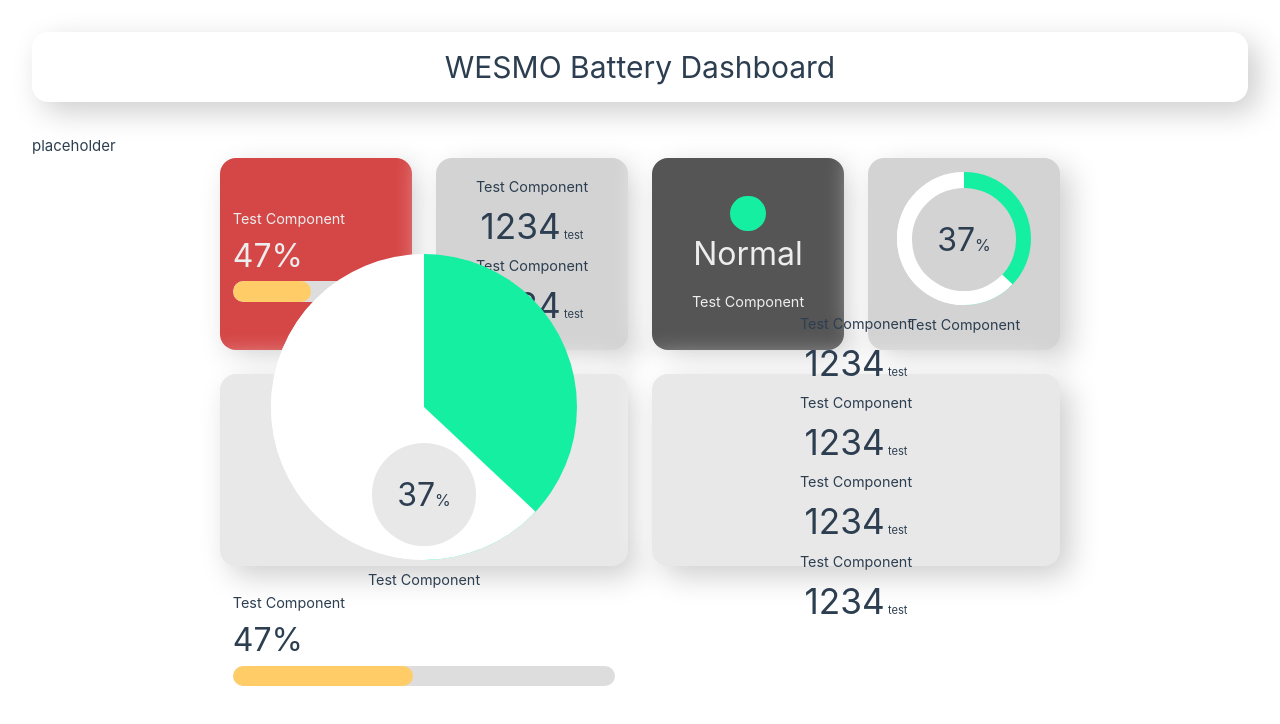
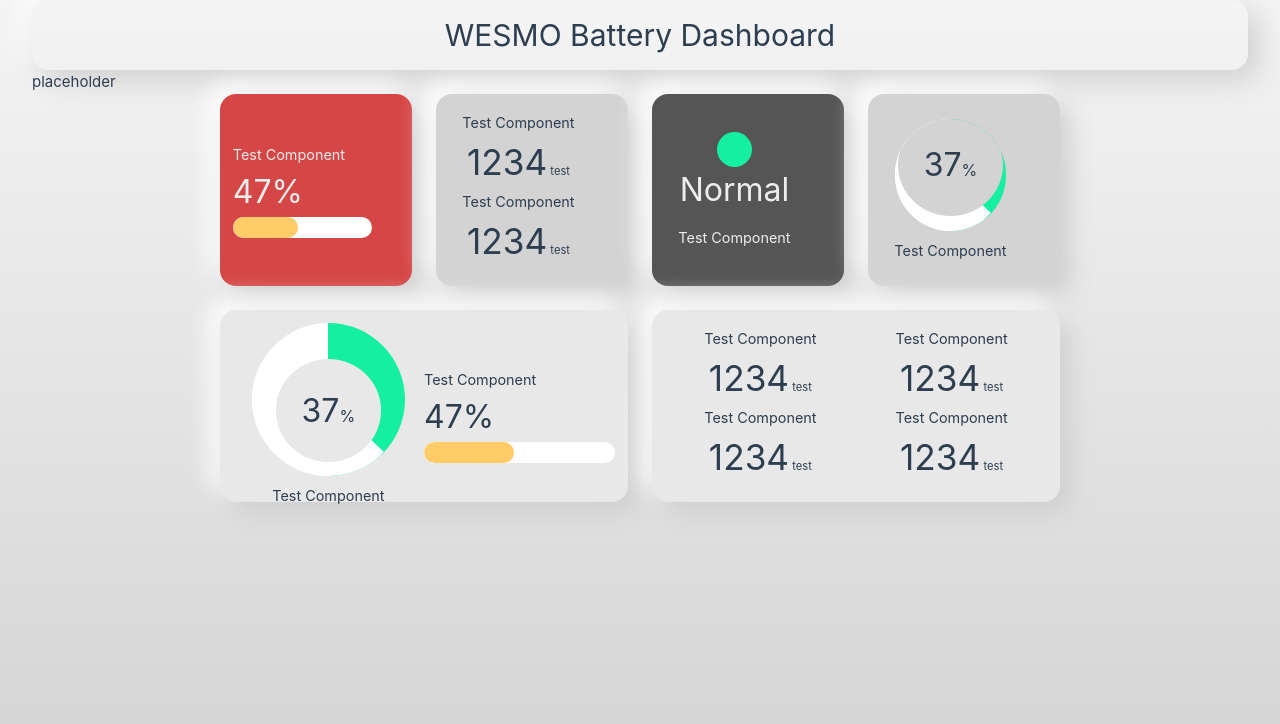
Before and after one commit to 0n3Appl3/wesmo-digital-twin, a Vue app in the folder wesmo-dashboard/: page / in a window 1280 px wide. Shown: the top 724 px of the page. Built offline with nearby package versions, Linux system fonts and the light colour scheme; some icons are missing.

Commit message:
Attempting to fix medium sized complication layout
Work in progress, almost done.

```diff
--- a/wesmo-dashboard/src/assets/base.css
+++ b/wesmo-dashboard/src/assets/base.css
@@ -14,6 +14,9 @@
   --vt-c-black-mute: #282828;
 
   --vt-c-indigo: #2c3e50;
+
+  --colour-background-lighter: #f4f4f4;
+  --colour-background-light: #d3d3d3;
 
   --vt-c-divider-light-1: rgba(60, 60, 60, 0.29);
   --vt-c-divider-light-2: rgba(60, 60, 60, 0.12);
@@ -69,9 +72,10 @@
 }
 
 body {
-  /* min-height: 100vh; */
+  min-height: 100vh;
   color: var(--color-text);
   background: var(--color-background);
+  background: linear-gradient(180deg, var(--colour-background-lighter) 0%, var(--colour-background-light) 100%);
   transition: color 0.5s, background-color 0.5s;
   line-height: 1.6;
   font-family: Inter, -apple-system, BlinkMacSystemFont, 'Segoe UI', Roboto, Oxygen, Ubuntu,
--- a/wesmo-dashboard/src/components/TitleBar.vue
+++ b/wesmo-dashboard/src/components/TitleBar.vue
@@ -15,7 +15,7 @@
 	justify-content: center;
 	align-items: center;
 	padding: 0.7rem;
-    margin: 2rem 0;
+    /* margin: 2rem 0; */
 	border-radius: 1rem;
 	box-shadow: 10px 10px 30px var(--white-box-shadow-1),
 				-10px -10px 30px var(--white-box-shadow-2);
--- a/wesmo-dashboard/src/components/complications/ComplicationTemplate.vue
+++ b/wesmo-dashboard/src/components/complications/ComplicationTemplate.vue
@@ -44,24 +44,25 @@
 
 <template>
     <div :class="[container, setGridState, setTextLight]" :style="{ backgroundColor: bkg }">
-		<div :class="wrapper" @click="test">
-			<slot />
-		</div>
+		<slot />
     </div>
 </template>
 
 <style scoped>
 .complication__container {
-	display: flex;
-	flex-direction: column;
+	display: grid;
+	grid-template-columns: auto auto;
+	/* flex-direction: column; */
 	/* flex-direction: row; */
-	justify-content: center;
+	/* justify-content: center; */
 	/* justify-content: space-between; */
 	/* align-items: left; */
+	align-items: center;
+	justify-items: stretch;
 	padding: 0.8rem;
 	border-radius: 1rem;
-	box-shadow: 10px 10px 30px var(--white-box-shadow-1),
-				-10px -10px 30px var(--white-box-shadow-2);
+	box-shadow: 10px 10px 25px var(--white-box-shadow-1),
+				-10px -10px 25px var(--white-box-shadow-2);
 }
 /* .complication__container:hover {
 	box-shadow: inset 10px 10px 30px var(--white-box-shadow-1),
--- a/wesmo-dashboard/src/components/visualisations/BarVisual.vue
+++ b/wesmo-dashboard/src/components/visualisations/BarVisual.vue
@@ -46,11 +46,13 @@
 
 <template>
     <div>
-        <p class="bar__text-label">{{ textValue }}</p>
-        <p class="bar__text-value">{{ setProgress + '%' }}</p>
-    </div>
-    <div class="bar__container">
-        <span :style="setBarStyle"></span>
+        <div>
+            <p class="bar__text-label">{{ textValue }}</p>
+            <p class="bar__text-value">{{ setProgress + '%' }}</p>
+        </div>
+        <div class="bar__container">
+            <span :style="setBarStyle"></span>
+        </div>
     </div>
 </template>
 
@@ -67,7 +69,7 @@
     overflow: hidden;
     height: 1.3rem;
     border-radius: 1rem;
-    background-color: #ddd;
+    background-color: #fff;
 }
 .bar__container > span {
     display: block;
```
